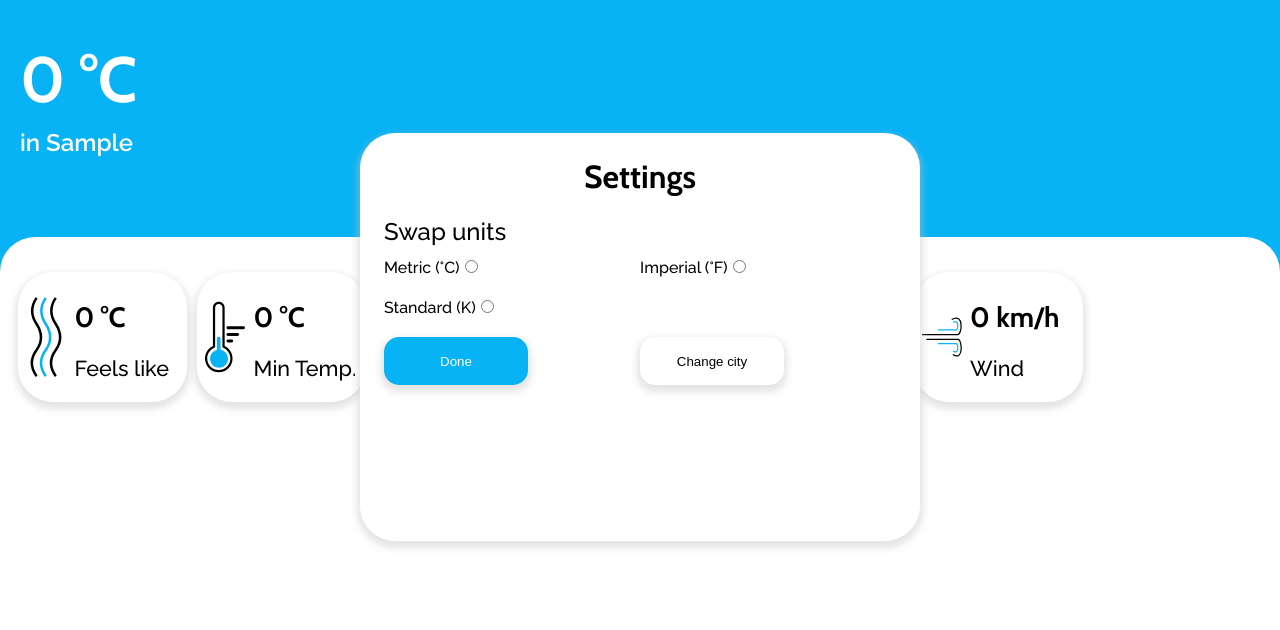
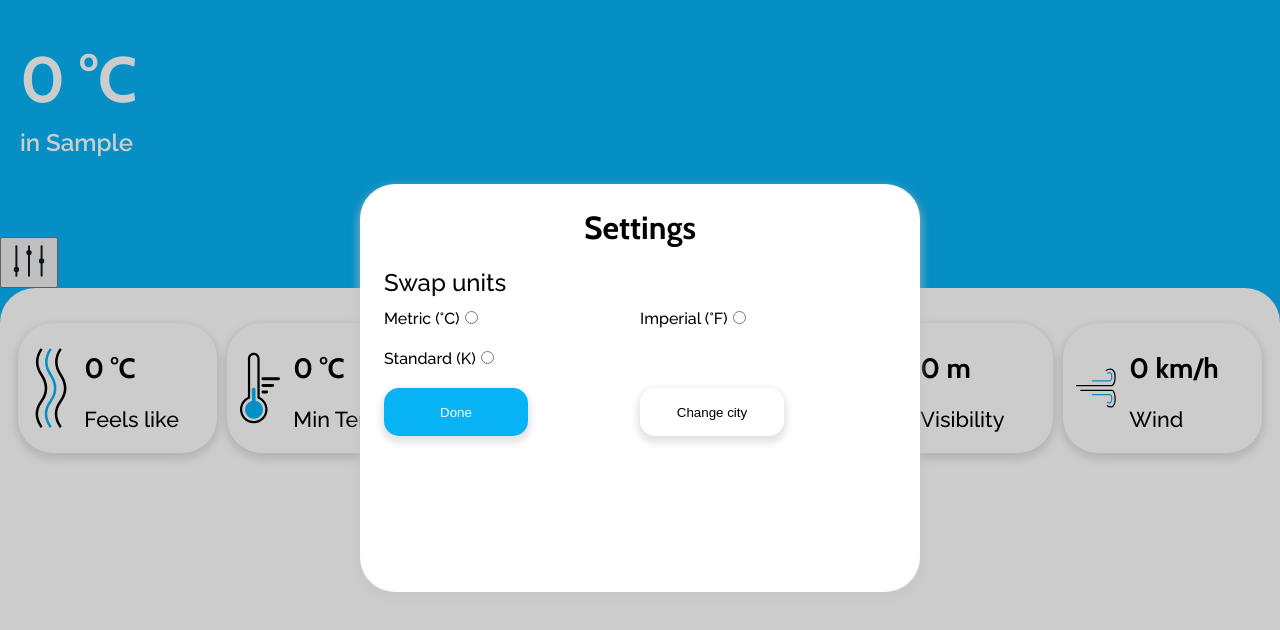
Before and after one commit to Barraza44/top-weather-app, a React (Create React App) app: page / in a window 1280 px wide. Both pictures are taken after typing "Sample" into the empty fields and a click on the button "Search". Shown: the top 630 px of the page. Built offline with nearby package versions, Linux system fonts and the light colour scheme; no server answers.

Commit message:
imported settings icon and added button to open the prompt

```diff
--- a/src/weatherForecast.tsx
+++ b/src/weatherForecast.tsx
@@ -8,6 +8,7 @@ import Humidity from "./vector/Humidity.svg";
 import MaxTemp from "./vector/MaxTemp.svg";
 import MinTemp from "./vector/MinTemp.svg";
 import Wind from "./vector/Wind.svg";
+import settingsIcon from "./vector/settings.svg";
 import "./weather-forecast.css";
 import IWeather from "./interfaces/IWeather";
 import SettingsPrompt from "./SettingsPrompt";
@@ -28,6 +29,7 @@ const WeatherForecast = ({city, geoLocation, changeCity}: IWeather) => {
   const [ cityName, setCityName ] = useState("");
   const [ description, setDescription ] = useState("");
   const [ units, setUnits ] = useState("metric");
+  const [ visible, setVisible ] = useState("shown");
 
   let apiUri: string;
 
@@ -76,15 +78,23 @@ const WeatherForecast = ({city, geoLocation, changeCity}: IWeather) => {
       break;
   }
 
-  const handleChange = (e: any) => {
-    setUnits(e.target.value);
+  const handleChange = (e: any) => setUnits(e.target.value);
+
+
+  const hideSettings = () => {
+    setVisible("hidden");
   }
+
+  const showSettings = () => setVisible("shown")
 
   return (
     <main>
       <div className="head">
       <h1>{`${Math.ceil(temperatureData)} ${unitsArray[0]}`}</h1>
       <h2>{`${description} in ${cityName !== "" ? cityName : city}`}</h2>
+      <button id="setting" onClick={showSettings}>
+        <img src={settingsIcon} alt=""/>
+      </button>
       </div>
       <div className="forecast">
         {forecast.map(data => (
@@ -96,8 +106,22 @@ const WeatherForecast = ({city, geoLocation, changeCity}: IWeather) => {
             unit={unitsArray[data.key]}
           />
         ))}
-        <div className="container"/>
-        <SettingsPrompt visible="settings-shown"  handleChange={handleChange} changeCity={changeCity}/>
+        {
+          visible === "shown" ?
+            <div className={`container-${visible}`}/>
+            : null
+        }
+        {
+          visible === "shown" ?
+            <SettingsPrompt
+              visible={`settings-${visible}`}
+              handleChange={handleChange}
+              changeCity={changeCity}
+              hideSettings={hideSettings}
+            />
+          : null
+        }
+
       </div>
     </main>
   )
```
Also changed, not shown: src/vector/settings.svg (added).
